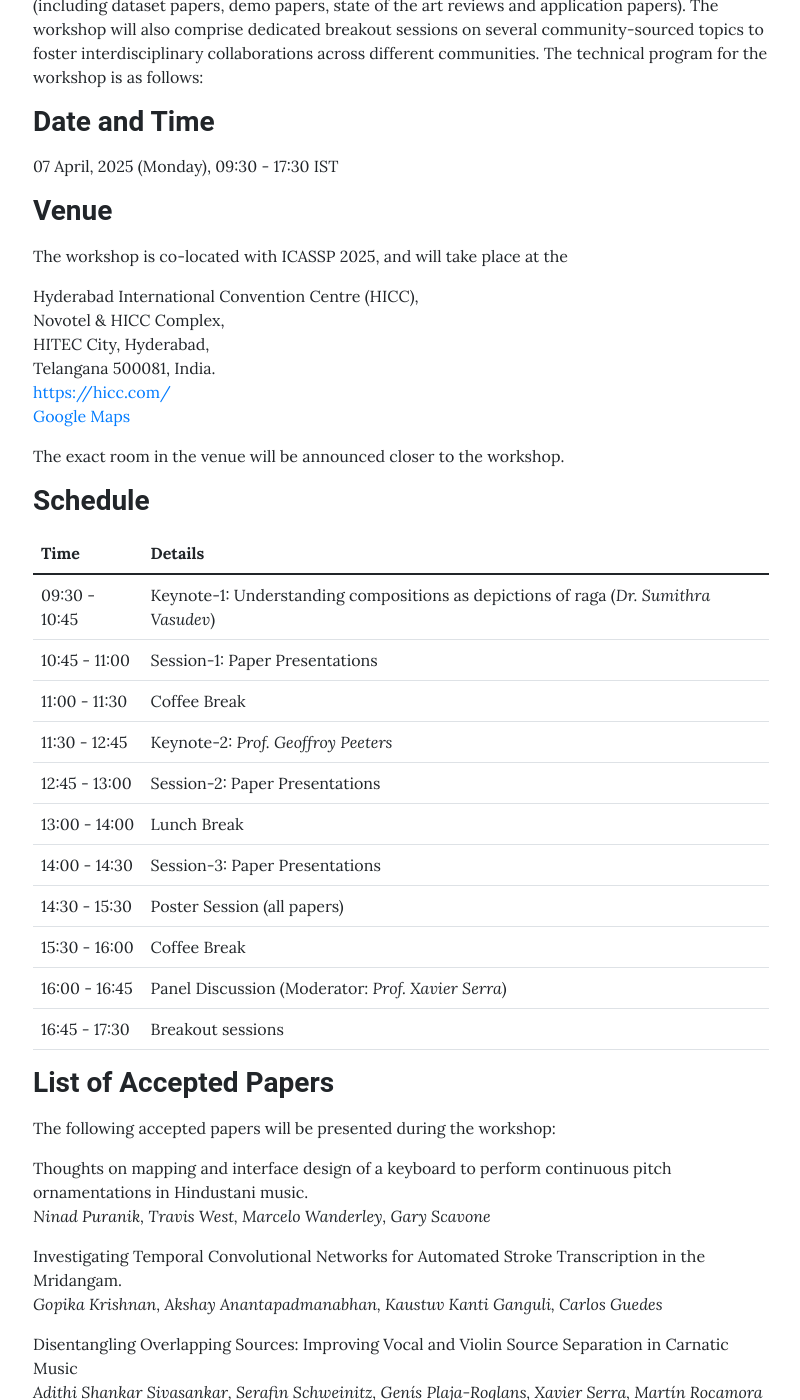
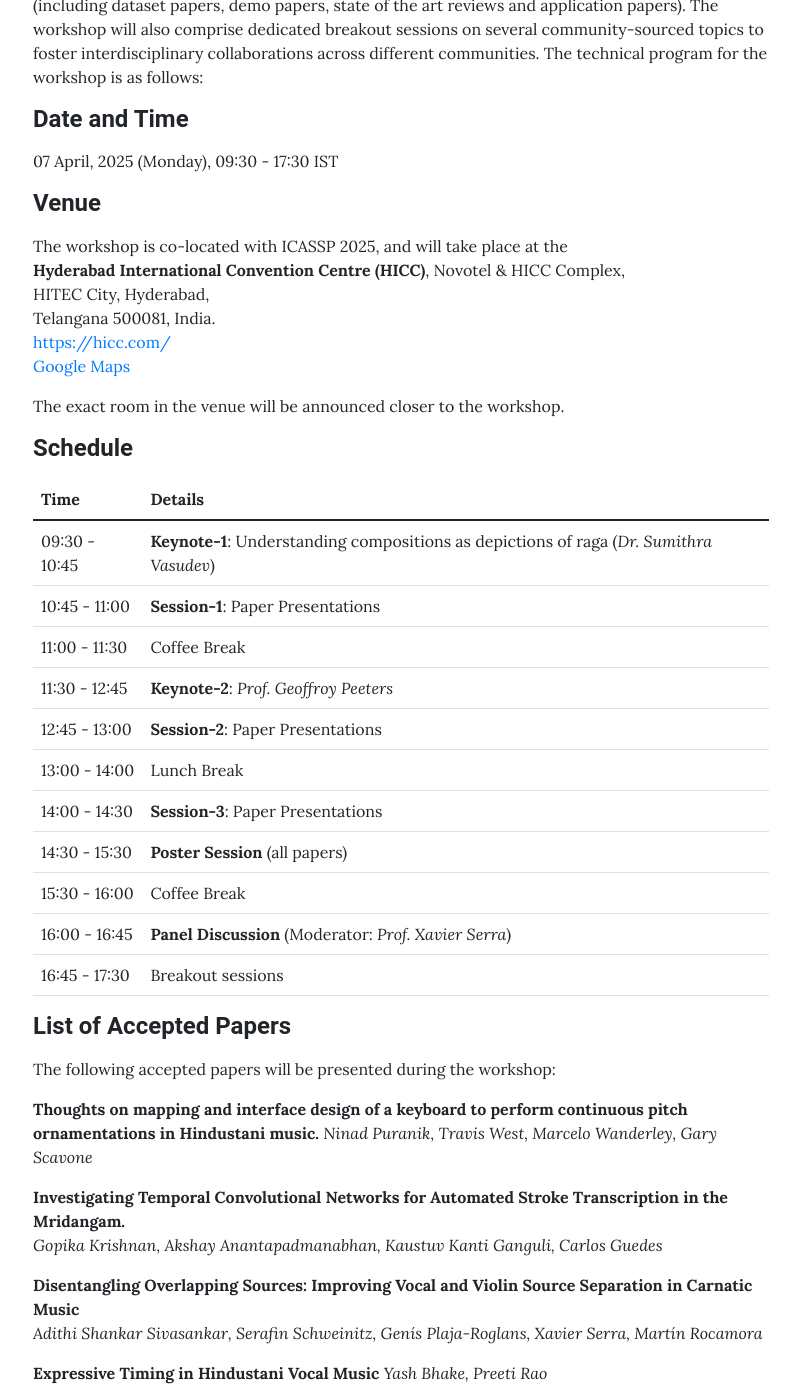
Before and after one commit to WIMAGA/wimaga.github.io, a Jekyll site: the page built from pages/program.md, in a window 1280 px wide and 1400 px high, scrolled down 386 px. Shown: the whole window, without its empty margins (239-1039 px from the left). Built offline with Jekyll 4.4.1, drawn with Linux system fonts in a browser that asks for light colours.

Commit message:
Update program.md

```diff
--- a/pages/program.md
+++ b/pages/program.md
@@ -7,14 +7,13 @@ permalink: /program/
 ## **<span style="color:$gray-800">Technical Program</span>**
 The workshop will comprise invited keynote talks, with peer-reviewed papers presented as posters (including dataset papers, demo papers, state of the art reviews and application papers). The workshop will also comprise dedicated breakout sessions on several community-sourced topics to foster interdisciplinary collaborations across different communities. The technical program for the workshop is as follows:
 
-### **<span style="color:$gray-800">Date and Time</span>**
+#### **<span style="color:$gray-800">Date and Time</span>**
 
 07 April, 2025 (Monday), 09:30 - 17:30 IST
 
-### **<span style="color:$gray-800">Venue</span>**
+#### **<span style="color:$gray-800">Venue</span>**
 The workshop is co-located with ICASSP 2025, and will take place at the
-
-Hyderabad International Convention Centre (HICC),
+**Hyderabad International Convention Centre (HICC)**,
 Novotel & HICC Complex,
 HITEC City, Hyderabad,
 Telangana 500081, India.
@@ -23,55 +22,54 @@ Telangana 500081, India.
 
 The exact room in the venue will be announced closer to the workshop.
 
-### **<span style="color:$gray-800">Schedule</span>**
+#### **<span style="color:$gray-800">Schedule</span>**
 
 | Time     | Details |
 | -------- | ------- |
-|  09:30 - 10:45 | Keynote-1: Understanding compositions as depictions of raga (*Dr. Sumithra Vasudev*) |
-|  10:45 - 11:00 | Session-1: Paper Presentations |
+|  09:30 - 10:45 | **Keynote-1**: Understanding compositions as depictions of raga (*Dr. Sumithra Vasudev*) |
+|  10:45 - 11:00 | **Session-1**: Paper Presentations |
 |  11:00 - 11:30 | Coffee Break |
-|  11:30 - 12:45 | Keynote-2: *Prof. Geoffroy Peeters* |
-|  12:45 - 13:00 | Session-2: Paper Presentations |
+|  11:30 - 12:45 | **Keynote-2**: *Prof. Geoffroy Peeters* |
+|  12:45 - 13:00 | **Session-2**: Paper Presentations |
 |  13:00 - 14:00 | Lunch Break |
-|  14:00 - 14:30 | Session-3: Paper Presentations |
-|  14:30 - 15:30 | Poster Session (all papers) |
+|  14:00 - 14:30 | **Session-3**: Paper Presentations |
+|  14:30 - 15:30 | **Poster Session** (all papers) |
 |  15:30 - 16:00 | Coffee Break |
-|  16:00 - 16:45 | Panel Discussion (Moderator: *Prof. Xavier Serra*) |
+|  16:00 - 16:45 | **Panel Discussion** (Moderator: *Prof. Xavier Serra*) |
 |  16:45 - 17:30 | Breakout sessions|
 
-### **<span style="color:$gray-800">List of Accepted Papers</span>**
+#### **<span style="color:$gray-800">List of Accepted Papers</span>**
 The following accepted papers will be presented during the workshop:
 
-
-Thoughts on mapping and interface design of a keyboard to perform continuous pitch ornamentations in Hindustani music.
+**Thoughts on mapping and interface design of a keyboard to perform continuous pitch ornamentations in Hindustani music.**
 *Ninad Puranik, Travis West, Marcelo Wanderley, Gary Scavone*
 
-Investigating Temporal Convolutional Networks for Automated Stroke Transcription in the Mridangam.
+**Investigating Temporal Convolutional Networks for Automated Stroke Transcription in the Mridangam.**
 *Gopika Krishnan, Akshay Anantapadmanabhan, Kaustuv Kanti Ganguli, Carlos Guedes*
 
-Disentangling Overlapping Sources: Improving Vocal and Violin Source Separation in Carnatic Music
+**Disentangling Overlapping Sources: Improving Vocal and Violin Source Separation in Carnatic Music**
 *Adithi Shankar Sivasankar, Serafin Schweinitz, Genís Plaja-Roglans, Xavier Serra, Martín Rocamora*
 
-Expressive Timing in Hindustani Vocal Music
+**Expressive Timing in Hindustani Vocal Music**
 *Yash Bhake, Preeti Rao*
 
-Computational Analysis and Classification of the Pannisai system of Indian Classical Music
+**Computational Analysis and Classification of the Pannisai system of Indian Classical Music**
 *Balamurugan VT, Hrithick Sundar*
 
-Svara-Forms in Carnatic Music: Contextual Influences on the Performance of Svara
+**Svara-Forms in Carnatic Music: Contextual Influences on the Performance of Svara**
 *Thomas Nuttall, Xavier Serra, Lara Pearson*
 
-Raga Agnostic Automatic Melodic Accompaniment for Alapana in Carnatic Music
+**Raga Agnostic Automatic Melodic Accompaniment for Alapana in Carnatic Music**
 *Raghavasimhan Sankaranarayanan, Gil Weinberg*
 
-Gamaka Synthesis for Kalpitha Swaras in Carnatic Music
+**Gamaka Synthesis for Kalpitha Swaras in Carnatic Music**
 *Raghavasimhan Sankaranarayanan, Larry Heck, Gil Weinberg*
 
-Confidence-Enhanced Models for Indian Art Music Analysis
+**Confidence-Enhanced Models for Indian Art Music Analysis**
 *Sumit Kumar, Parampreet Singh, Vipul Arora*
 
-On Investigating a Better Audio Representation for Mood Classification in Indian Popular Music
+**On Investigating a Better Audio Representation for Mood Classification in Indian Popular Music**
 *Joe Cheri Ross, iArathi K, Hotha  Durga Swetha, Vaishali V G, Abhijith V, Kalyan Munukutla, Shalini Gurram*
 
-A Notation Dataset for Indian Raga Music
+**A Notation Dataset for Indian Raga Music**
 *Soham Korade, Suswara Pochampally*
```
